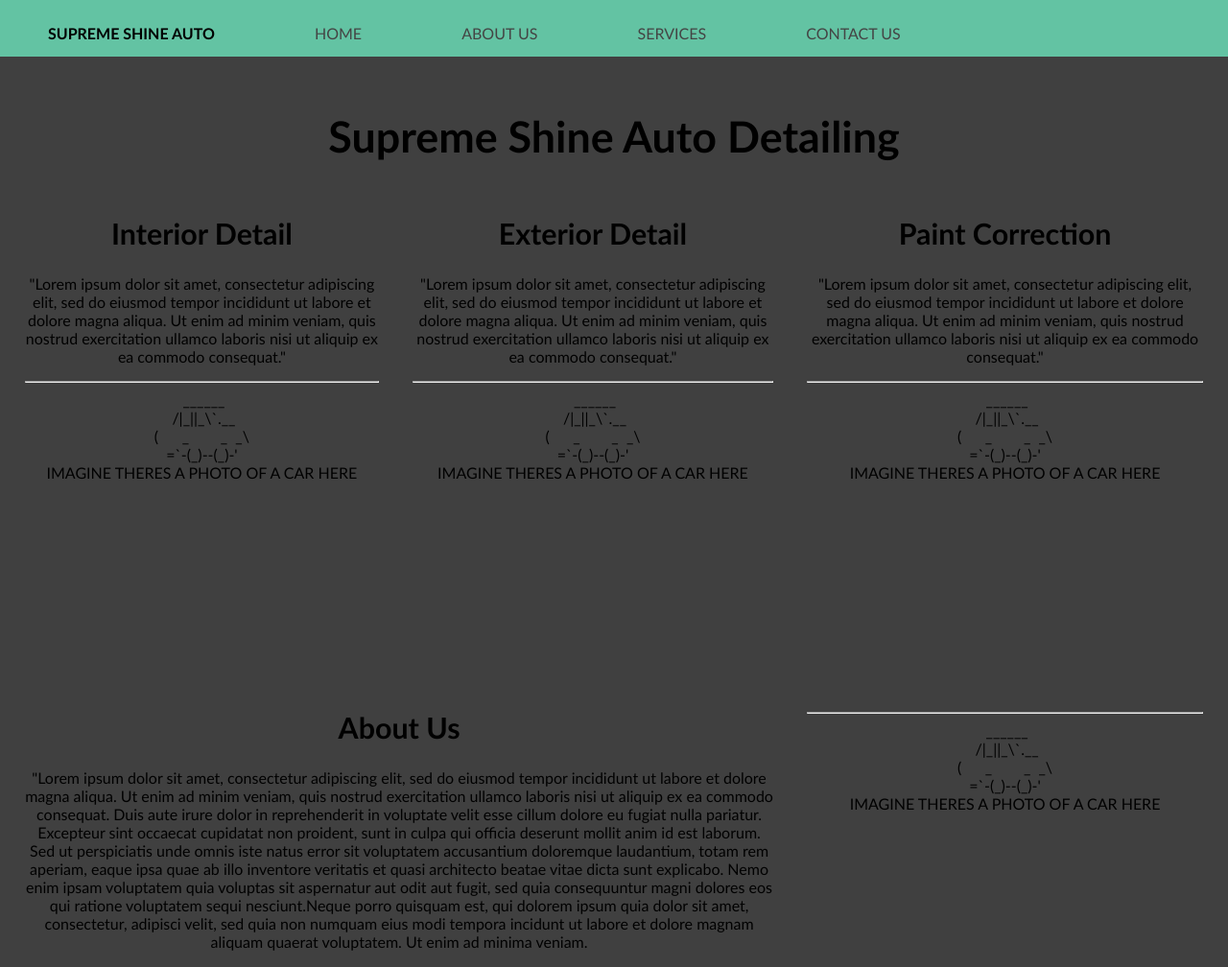
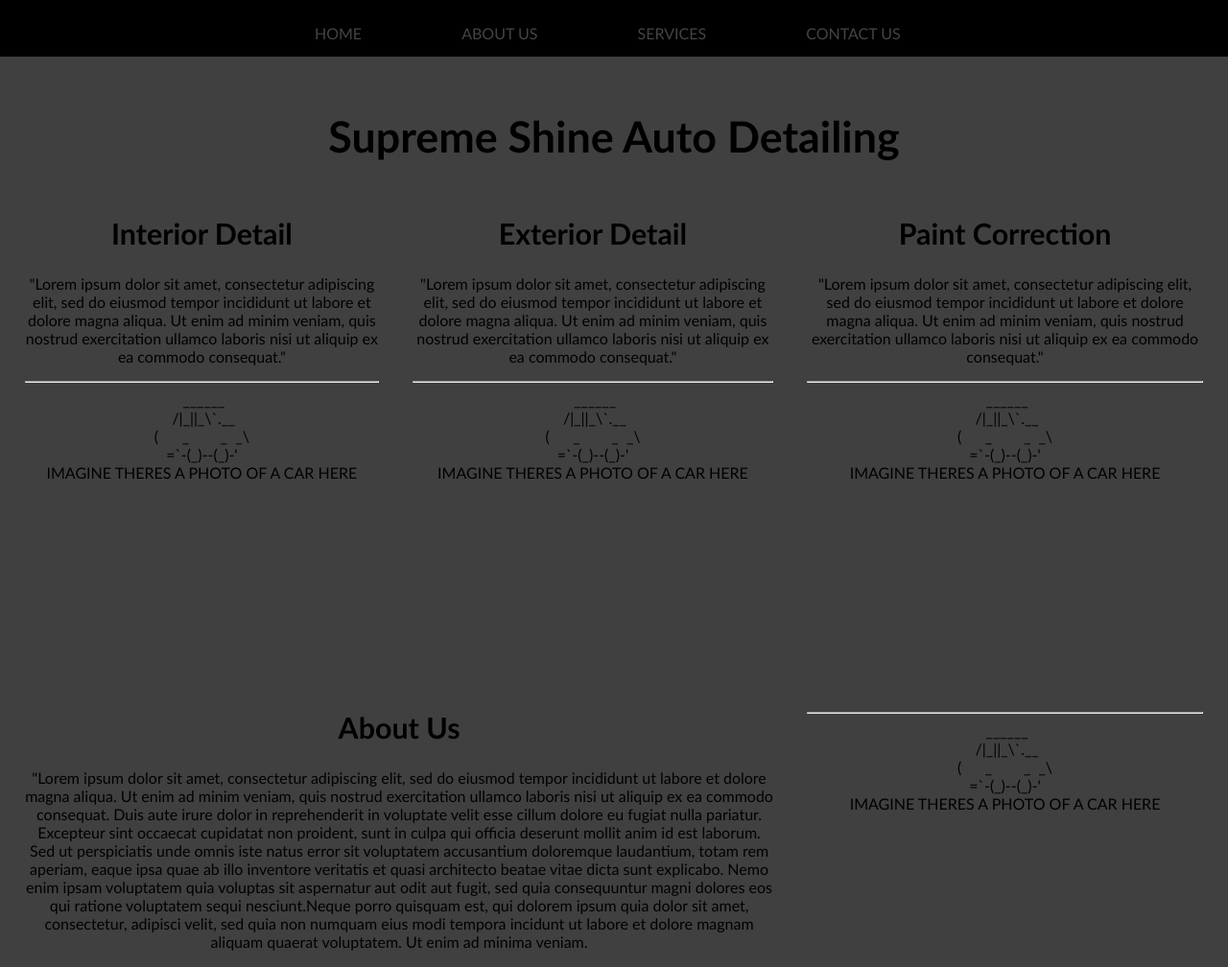
Before and after one commit to baltazar-j/Web-Portfolio-1, a plain HTML site: page index.html in a window 1280 px wide. Shown: the top 1008 px of the page at 96% size. Drawn offline with Linux system fonts and the light colour scheme.

Commit message:
Update styles.css

```diff
--- a/styles.css
+++ b/styles.css
@@ -6,7 +6,7 @@ body {
 }
 
 header {
-    background: #63c3a3;
+    background: #000000;
     top: 0;
     position: sticky;
     width: 100%;
```
